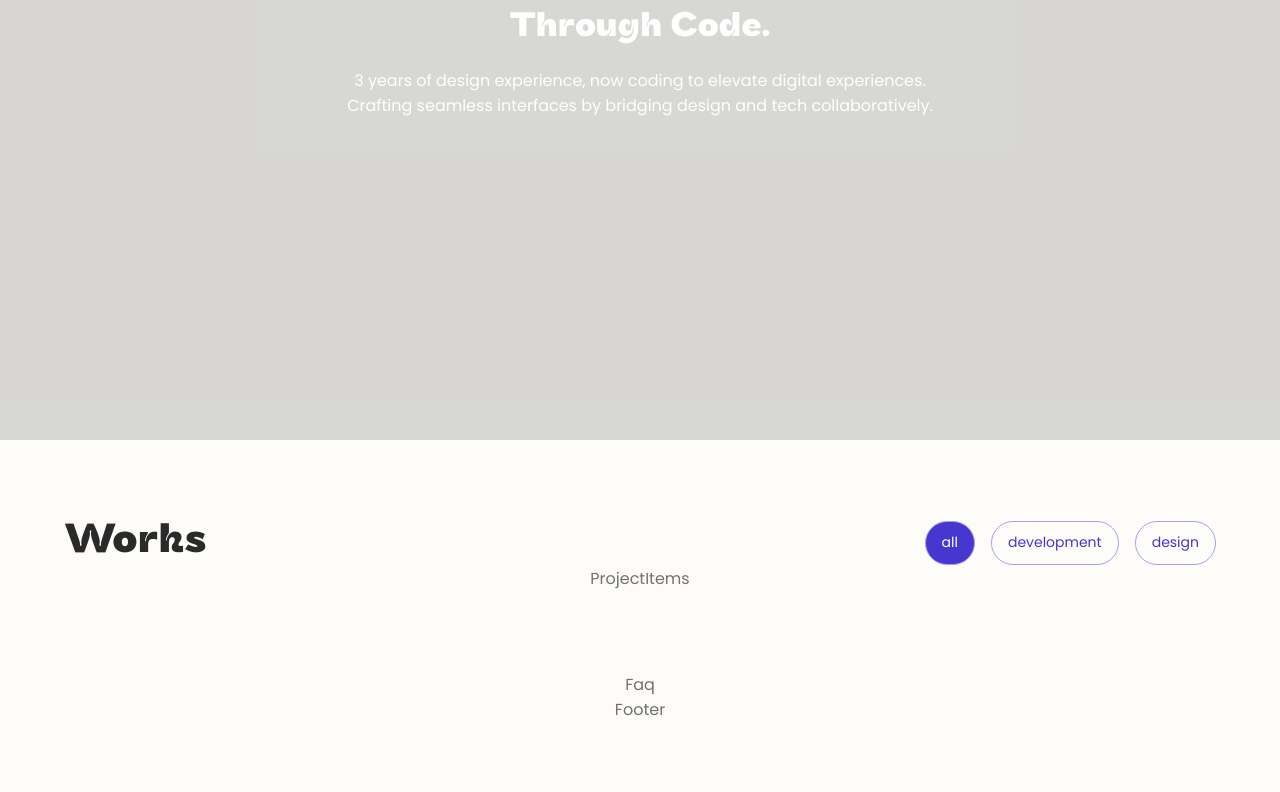
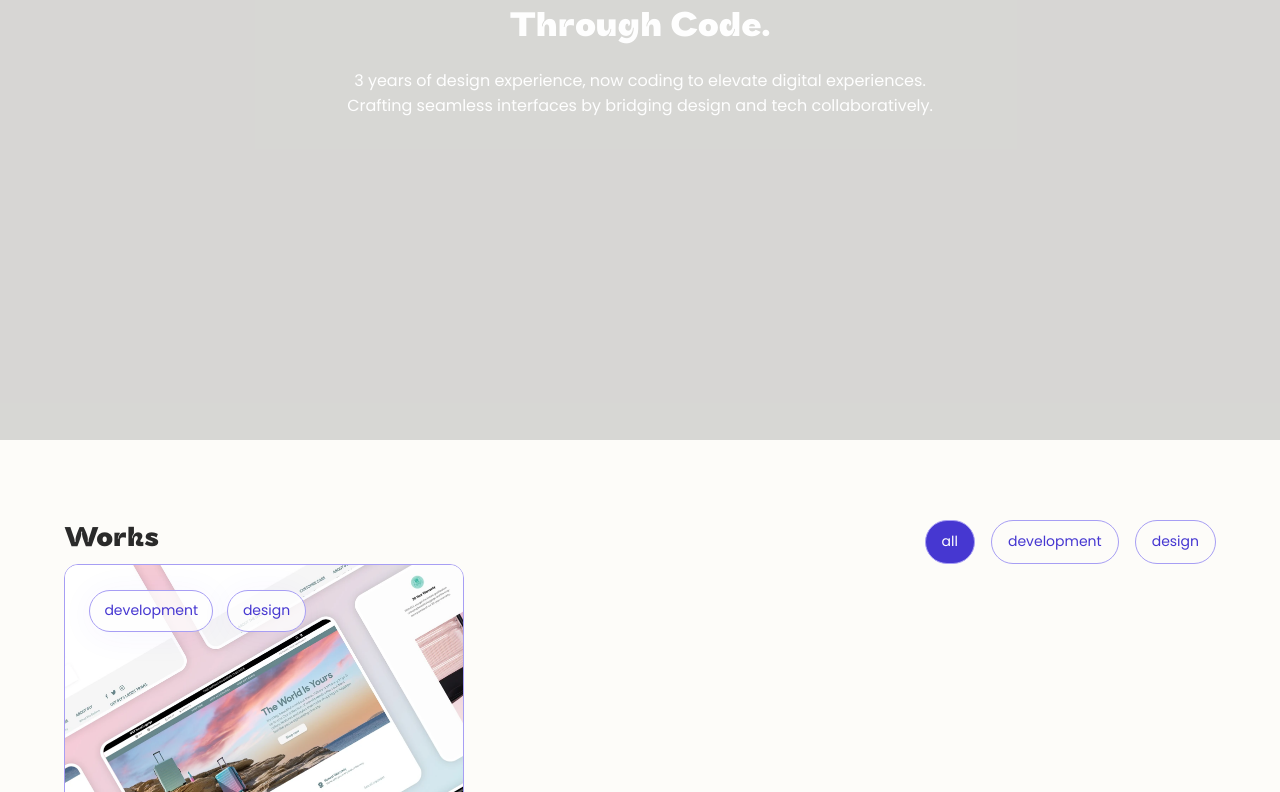
Before and after one commit to NaraeJang/2024-Narae-Jang-Portfolio, a React (Vite) app: page / in a window 1280 px wide. Shown: the part 360-1152 px from the top of the page. Before the commit the page ends 1083 px from the top, so only its background shows below. Built offline with nearby package versions, Linux system fonts and the light colour scheme.

Commit message:
Complete ProjectItem.jsx

```diff
--- a/package.json
+++ b/package.json
@@ -18,6 +18,7 @@
     "nanoid": "^5.0.6",
     "react": "^18.2.0",
     "react-dom": "^18.2.0",
+    "react-icons": "^5.0.1",
     "react-router-dom": "^6.22.2"
   },
   "devDependencies": {
--- a/src/components/Cursor.jsx
+++ b/src/components/Cursor.jsx
@@ -20,7 +20,9 @@ const Cursor = () => {
     const browserPrefix = getBrowserPrefix();
     const cursor = document.getElementById('js-cursor');
     const cursorBig = document.getElementById('js-cursor__big');
-    const links = document.querySelectorAll('a, button, .work-pill');
+    const links = document.querySelectorAll(
+      'a, button, .work-pill, .btn, .link'
+    );
 
     const handleMouseMove = (e) => {
       cursor.style[
--- /dev/null
+++ b/src/components/ProjectItem.jsx
@@ -0,0 +1,60 @@
+import { PiGithubLogoLight } from 'react-icons/pi';
+
+const ProjectItem = ({
+  category,
+  img,
+  imgAlt,
+  client,
+  title,
+  keyword,
+  liveBtn,
+  livePath,
+  designBtn,
+  designPath,
+  git,
+  gitLink,
+}) => {
+  return (
+    <article className="work-article relative">
+      <div className="img-container">
+        <a href={gitLink} className="link">
+          <div className="pill-container absolute top-[1.6rem] left-6 gap-3.5">
+            {category.map((item, index) => {
+              return (
+                <span key={title + index} className="category-pill">
+                  {item}
+                </span>
+              );
+            })}
+          </div>
+          <img src={img} alt={imgAlt} />
+        </a>
+      </div>
+      <div className="p-5 md:p-6">
+        <div className="text-left mb-[1.75rem] flex flex-col justify-between">
+          <span>{client}</span>
+          <h3 className="poppins-semibold">{title}</h3>
+          <p className="mt-3">{keyword}</p>
+        </div>
+        <footer className="flex flex-row items-center justify-end gap-3.5">
+          {designBtn && (
+            <a href={designPath} className="btn btn-secondary">
+              {designBtn}
+            </a>
+          )}
+          {liveBtn && (
+            <a href={livePath} className="btn btn-primary">
+              {liveBtn}
+            </a>
+          )}
+          {git && (
+            <a href={gitLink}>
+              <PiGithubLogoLight />
+            </a>
+          )}
+        </footer>
+      </div>
+    </article>
+  );
+};
+export default ProjectItem;
--- a/src/components/ProjectItems.jsx
+++ b/src/components/ProjectItems.jsx
@@ -1,8 +1,15 @@
+import ProjectItem from './ProjectItem';
 import { useProjectContext } from './Projects';
 
 const ProjectItems = () => {
   const { projectsItems } = useProjectContext();
-  console.log(projectsItems);
-  return <div>ProjectItems</div>;
+
+  return (
+    <div>
+      {projectsItems.map((item) => {
+        return <ProjectItem key={item.id} {...item} />;
+      })}
+    </div>
+  );
 };
 export default ProjectItems;
--- a/src/components/index.js
+++ b/src/components/index.js
@@ -11,3 +11,4 @@ export { default as Faq } from './Faq';
 export { default as Title } from './Title';
 export { default as ProjectsCategories } from './ProjectsCategories';
 export { default as ProjectItems } from './ProjectItems';
+export { default as ProjectItem } from './ProjectItem';
--- a/src/data/data.js
+++ b/src/data/data.js
@@ -15,9 +15,12 @@ export const projectsData = [
     client: 'Personal Project',
     title: 'Narae Jang Portfolio',
     keyword: `TailwindCSS | SASS | React Router Dom | React | UI`,
-    liveBtn: `Live Demo`,
-    designBtn: null,
-    gitLink: true,
+    liveBtn: 'Live Demo',
+    livePath: null,
+    designBtn: 'More in UX/UI',
+    designPath: null,
+    git: true,
+    gitLink: 'https://github.com/NaraeJang/2024-Narae-Jang-Portfolio',
   },
   {
     id: nanoid(),
@@ -28,19 +31,23 @@ export const projectsData = [
     title: 'JobMate',
     keyword: `MERN | Style components | UI`,
     liveBtn: `Live Demo`,
+    livePath: `https://jobmate-1gpn.onrender.com/`,
     designBtn: null,
-    gitLink: true,
+    git: true,
+    gitLink: 'https://github.com/NaraeJang/Jobmate',
   },
   {
     id: nanoid(),
     category: ['development', 'design'],
     img: WegicPng || WegicWebp,
     imgAlt: 'Wegic',
-    client: 'Personal Project',
-    title: 'Narae Jang Portfolio',
+    client: 'Wegic',
+    title: 'Mobile Wedding Invitation',
     keyword: `React | SASS | UX/UI`,
     liveBtn: `Live Demo`,
+    livePath: `https://naraejang-wegic-project.netlify.app/`,
     designBtn: null,
-    gitLink: true,
+    git: true,
+    gitLink: 'https://github.com/NaraeJang/Wegic',
   },
 ];
--- a/src/index.css
+++ b/src/index.css
@@ -122,6 +122,11 @@ svg {
   max-width: 100%;
 }
 
+svg {
+  width: 1.75rem;
+  height: 1.75rem;
+}
+
 p {
   margin: 0;
   overflow-wrap: break-word;
@@ -132,7 +137,6 @@ h2,
 h3,
 h5 {
   margin: 0;
-  font-weight: 700;
   text-transform: capitalize;
   line-height: 120%;
   color: #2a2a2a;
@@ -150,11 +154,11 @@ h1 {
 }
 
 h2 {
-  font-size: clamp(1.5rem, 3vw, 3rem); /* Medium heading */
+  font-size: clamp(1.5rem, 2vw, 2rem); /* Medium heading */
 }
 
 h3 {
-  font-size: clamp(1.25rem, 2.5vw, 2.5rem); /* Small heading */
+  font-size: clamp(1.125rem, 1.5vw, 1.5rem); /* Small heading */
 }
 
 h4 {
@@ -272,7 +276,19 @@ ul {
 .title-container {
   display: flex;
   flex-direction: column;
-  align-items: start;
+  align-items: flex-start;
+}
+
+.work-article {
+  border: 1px solid #a79ef4;
+  border-radius: 0.875rem;
+  overflow: hidden;
+  width: 100%;
+  max-width: 25rem;
+}
+.work-article span,
+.work-article p {
+  font-size: 0.875rem;
 }
 
 .btn, .btn:visited, .btn:link {
@@ -377,10 +393,4 @@ button:disabled {
   transition: all 320ms cubic-bezier(0.26, 0.01, 0.17, 1);
 }
 
-.title-container {
-  display: flex;
-  flex-direction: column;
-  align-items: start;
-}
-
 /*# sourceMappingURL=index.css.map */
--- a/src/sass/base/_global.scss
+++ b/src/sass/base/_global.scss
@@ -48,6 +48,10 @@ svg {
   display: block;
   max-width: 100%;
 }
+svg {
+  width: 1.75rem;
+  height: 1.75rem;
+}
 
 p {
   margin: 0;
@@ -60,7 +64,6 @@ h3,
 h5 {
   margin: 0;
 
-  font-weight: $font-weight-bold;
   text-transform: capitalize;
   line-height: 120%;
 
@@ -80,11 +83,11 @@ h1 {
 }
 
 h2 {
-  font-size: clamp(1.5rem, 3vw, 3rem); /* Medium heading */
+  font-size: clamp(1.5rem, 2vw, 2rem); /* Medium heading */
 }
 
 h3 {
-  font-size: clamp(1.25rem, 2.5vw, 2.5rem); /* Small heading */
+  font-size: clamp(1.125rem, 1.5vw, 1.5rem); /* Small heading */
 }
 
 h4 {
--- a/src/sass/base/_projects.scss
+++ b/src/sass/base/_projects.scss
@@ -6,5 +6,17 @@
 .title-container {
   display: flex;
   flex-direction: column;
-  align-items: start;
+  align-items: flex-start;
 }
+
+.work-article {
+  border: $border-basic;
+  border-radius: $border-radius-mobile;
+  overflow: hidden;
+  width: 100%;
+  max-width: 25rem;
+  span,
+  p {
+    font-size: $text-sm;
+  }
+}
--- a/src/sass/components/_title.scss
+++ /dev/null
@@ -1,5 +0,0 @@
-.title-container {
-  display: flex;
-  flex-direction: column;
-  align-items: start;
-}
--- a/src/sass/main.scss
+++ b/src/sass/main.scss
@@ -14,4 +14,3 @@
 @import 'components/links';
 @import 'components/pills';
 @import 'components/cursor';
-@import 'components/title';
```
Also changed, not shown: 2 other files (tests, documents, lock files or other folders).
